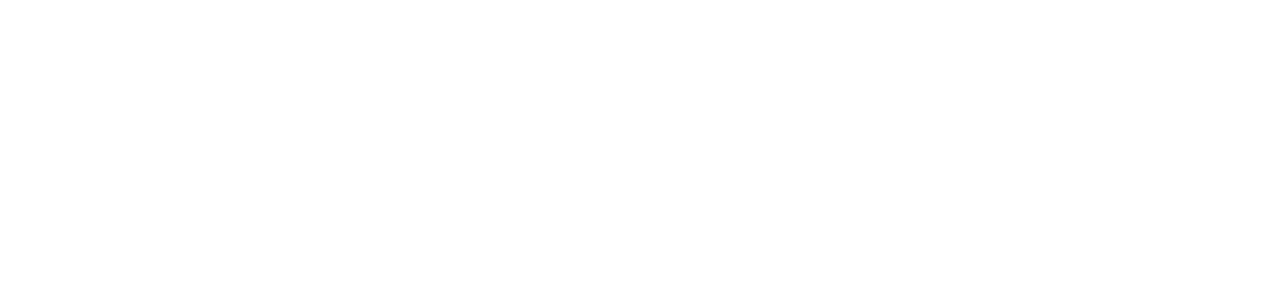
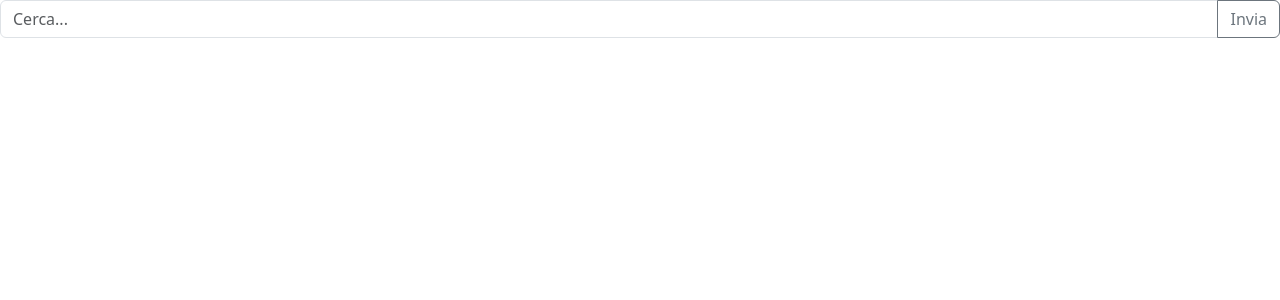
Before and after one commit to GioGio4/vite-boolflix, a Vue app: page / in a window 1280 px wide. Shown: the top 300 px of the page. Built offline with nearby package versions, Linux system fonts and the light colour scheme.

Commit message:
Create AppHeader form,emits =>in APP. App call axios with data (forms)

```diff
--- a/src/App.vue
+++ b/src/App.vue
@@ -1,16 +1,54 @@
 <script>
 import AppMain from "./components/AppMain.vue";
 import AppHeader from "./components/AppHeader.vue";
+import axios from "axios";
+import { store } from "./Data/Store";
 
 export default {
+  data() {
+    return {
+      store,
+    }
+  },
 
-  components: { AppMain, AppHeader }
+  components: { AppMain, AppHeader },
+
+  methods: {
+    // Al click o al rilascio del tasto invio vengono svuotate le liste nello store, poi viene
+    // richiamato axios aggiungendo il "tearm" dopo la query= (API)
+    search(tearm) {
+      store.filmSearchedList = [],
+        store.seriesSearchedList = [],
+
+        // Lista film cercati
+        axios.get(("https://api.themoviedb.org/3/search/movie?api_key=3ad2b809de5ceef6ec6bd710fdbb1aab&language=it-IT&query=") + (tearm))
+          .then((response) => {
+            store.filmSearchedList = response.data.results
+          })
+
+      // Lista serie tv cercate
+      axios.get(("https://api.themoviedb.org/3/search/tv?api_key=3ad2b809de5ceef6ec6bd710fdbb1aab&language=it-IT&query=") + (tearm))
+        .then((response) => {
+          store.seriesSearchedList = response.data.results
+        })
+
+    }
+
+  },
 }
 
 </script>
 
 <template>
-  <AppHeader />
+  <AppHeader @on-search="search" />
+
+  <!-- Temporaneo stampa informazioni film ricevuti  IMPORTANTE: ricordare il v-if altrimenti appena aperta la app da errore
+    dato che la lista è ancora vuota  -->
+  <div v-if="store.filmSearchedList != ''" v-for="film in store.filmSearchedList">
+    <h1>{{ film.title }}</h1>
+    <p>{{ film.overview }}</p>
+  </div>
+
   <AppMain />
 </template>
 
--- a/src/Data/Store.js
+++ b/src/Data/Store.js
@@ -0,0 +1,6 @@
+import { reactive } from "vue";
+
+export const store = reactive({
+  filmSearchedList: [],
+  seriesSearchedList: [],
+});
--- a/src/components/AppHeader.vue
+++ b/src/components/AppHeader.vue
@@ -1,11 +1,37 @@
 <script>
 
 export default {
+    data() {
+        return {
+            userSearch: "",
+        };
+    },
+
+    emits: ["on-search"],
+
+    // Al click sul bottone "invia" viene passato quello che è inserito nel "userSearch" al genitore (in questo caso una stringa
+    // che contiene la ricerca dell'utente)
+    methods: {
+        search() {
+            this.$emit("on-search", this.userSearch)
+        }
+    }
 
 }
 
 </script>
 
-<template></template>
+<template>
+    <!-- Template provvisorio - barra di ricerca + bottone invio dati -->
+
+    <form @submit.prevent="">
+        <div class="input-group mb-3">
+            <input v-model="userSearch" type="text" class="form-control" placeholder="Cerca..." aria-label="Cerca..."
+                aria-describedby="button-addon2" @keyup.enter="search">
+            <button class="btn btn-outline-secondary" type="button" @click="search">Invia</button>
+        </div>
+
+    </form>
+</template>
 
 <style lang="scss"></style>
```
